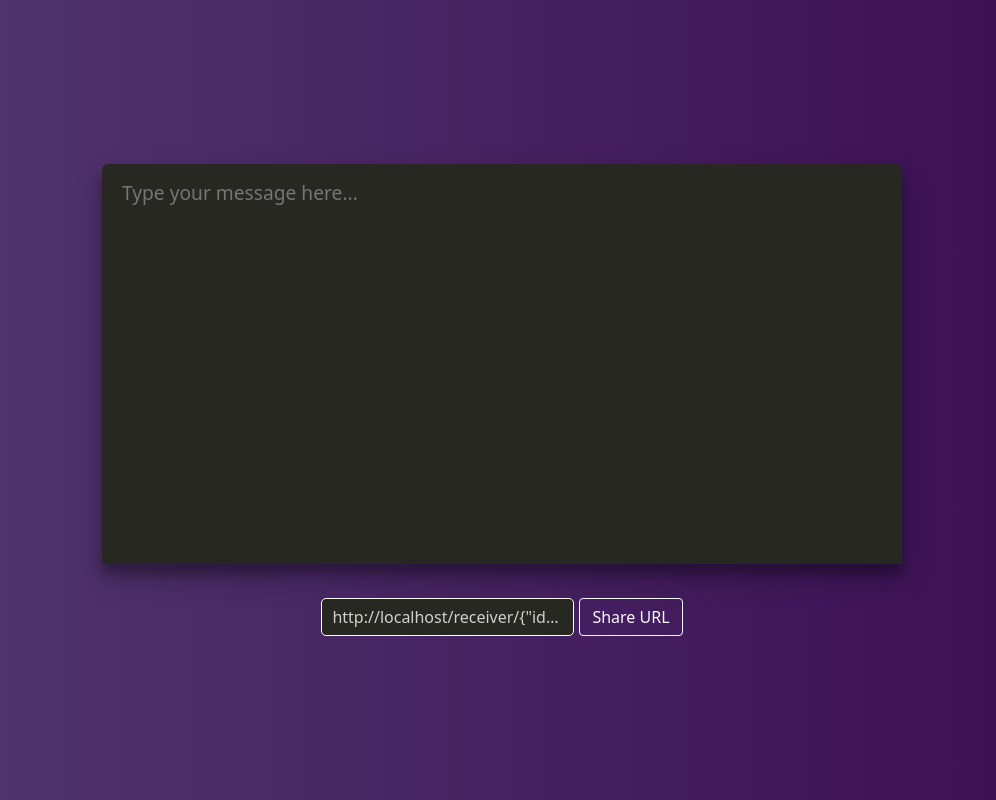
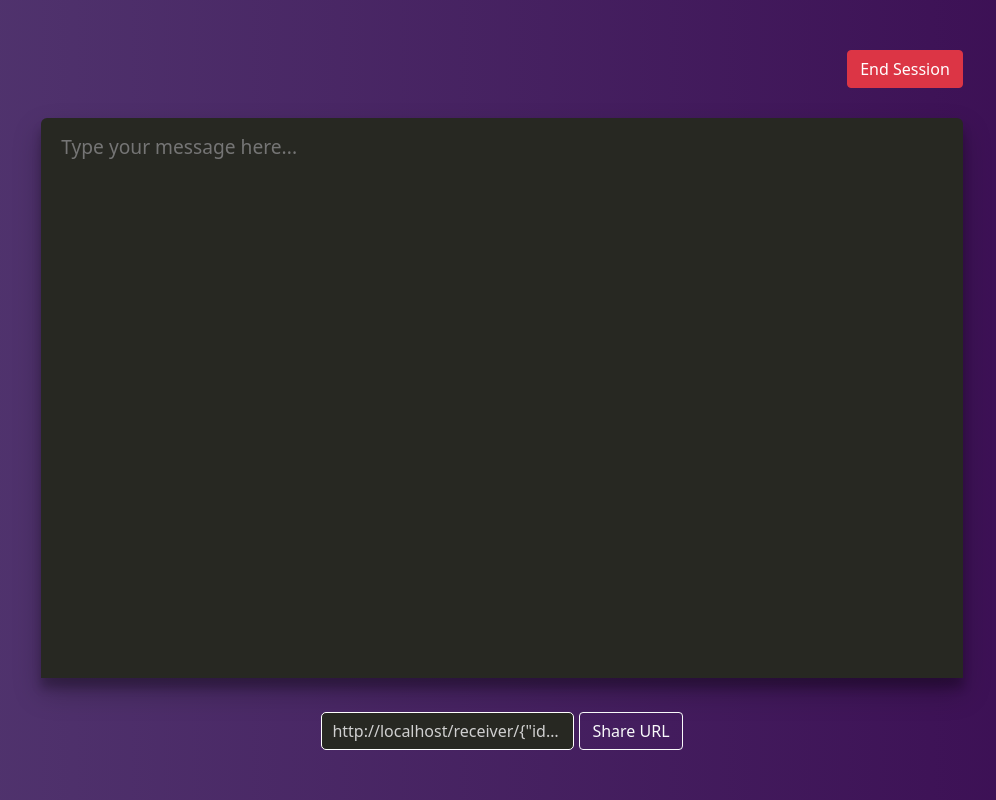
Before and after one commit to kisborg/rt-secure-data-frontend, a React (Create React App) app: page /sender in a window 1280 px wide. Shown: the whole page, without its empty margins (138-1134 px from the left). Built offline with nearby package versions, Linux system fonts and the light colour scheme; no server answers; sample sign-in values are in the browser's storage.

Commit message:
added end session button

```diff
--- a/src/components/Textbox/index.js
+++ b/src/components/Textbox/index.js
@@ -6,10 +6,9 @@ const StyledTextArea = styled.textarea`
   border: none;
   font-size: 1.2em;
   resize: none;
-  width: 100%;
-  max-width: 800px;
+  width: 90%;
   min-width: 400px;
-  height: 400px;
+  height: 70vh;
   outline: none;
   border-radius: 6px 6px 0 0;
   padding: 8px 10px;
--- a/src/containers/Sender/index.js
+++ b/src/containers/Sender/index.js
@@ -3,12 +3,31 @@ import { useNavigate } from 'react-router-dom';
 import TextBox from '../../components/Textbox';
 import UrlField from '../../components/UrlField';
 import { encryptAndSignMessage } from '../../utils/helperFunctions';
+import { Button } from 'react-bootstrap';
+import styled from 'styled-components';
+
+const StyledContainer = styled.div`
+  width: 90%;
+  min-width: 400px;
+  display: flex;
+  justify-content: flex-end;
+  margin-bottom: 30px;
+  & .btn:focus {
+    box-shadow: none !important;
+  }
+`
+
 
 const Sender = ({ socket }) => {
   const [message, setMessage] = useState(localStorage.getItem('cachedMessage') || '');
   const [secretKey] = useState(localStorage.getItem('sessionKey') || '');
   const navigate = useNavigate();
   const updateText = (evt) => setMessage(evt.target.value);
+  const endSession = () => {
+    localStorage.setItem('sessionKey', '');
+    localStorage.setItem('cachedMessage', '');
+    navigate('/');
+  }
 
   useEffect(() => {
     if (!secretKey) {
@@ -24,6 +43,9 @@ const Sender = ({ socket }) => {
 
   return (
     <div style={{width: '80%'}}>
+      <StyledContainer>
+        <Button variant="danger" onClick={endSession}>End Session</Button>
+      </StyledContainer>
       <TextBox onChange={updateText} value={message} placeholder="Type your message here..." />
       <UrlField location={secretKey} />
     </div>
```
